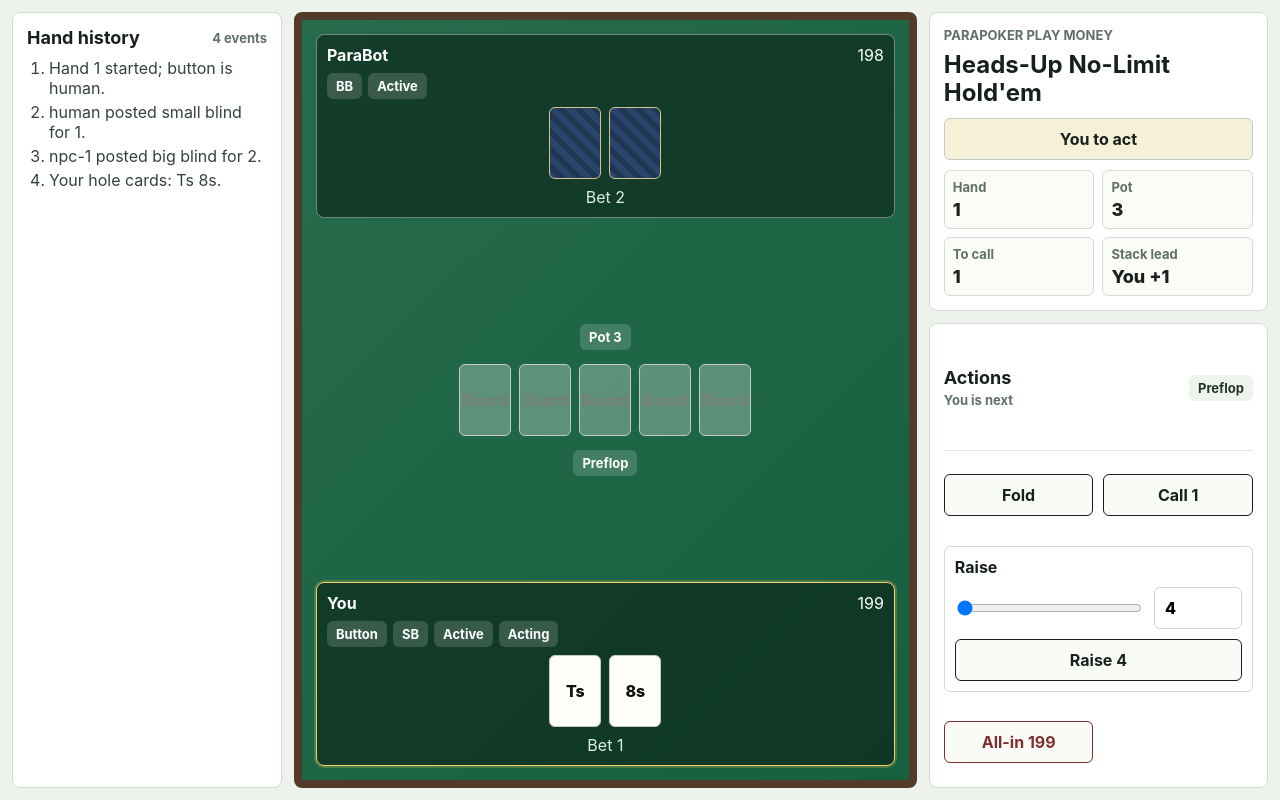
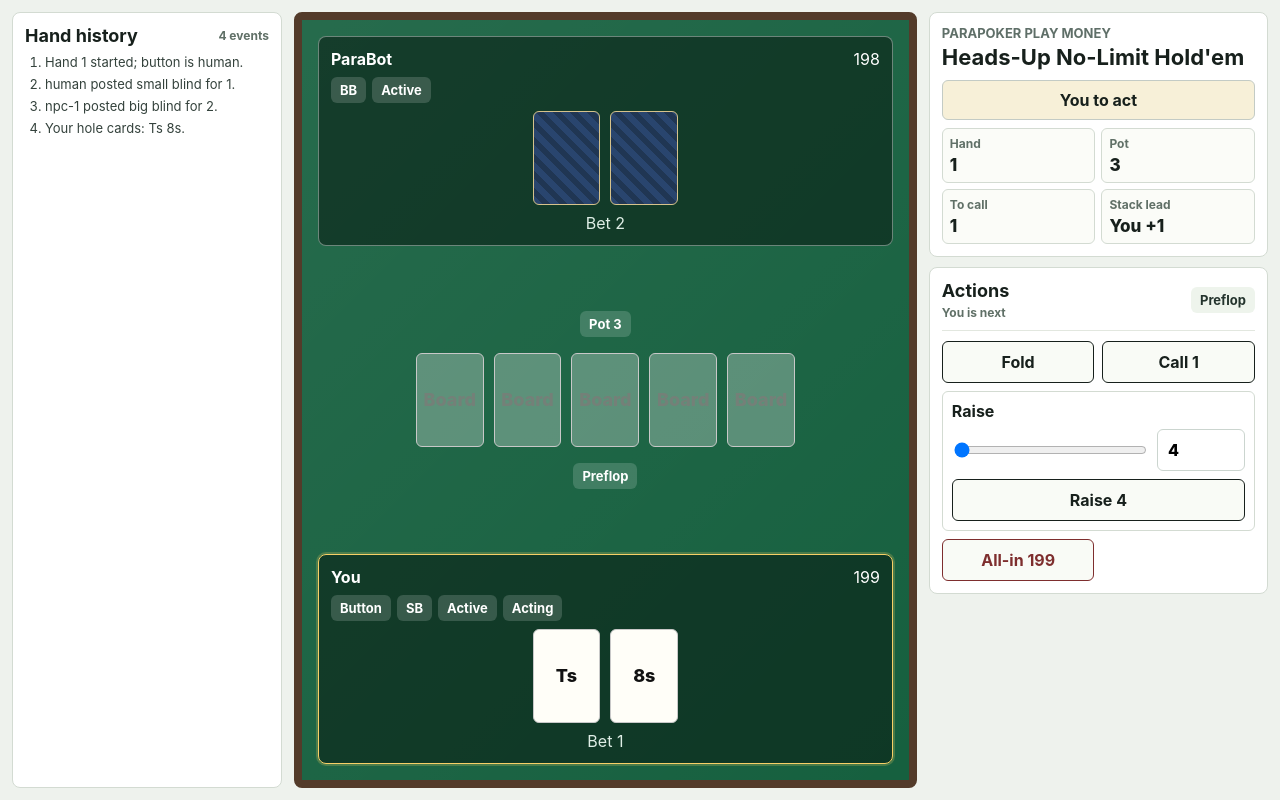
Before and after one commit to simply0307/parapoker-official-client, a React (Vite) app: page / in a window 1280 px wide. Built offline with nearby package versions, Linux system fonts and the light colour scheme.

Commit message:
Tighten sidebar spacing and enlarge cards

```diff
--- a/src/index.css
+++ b/src/index.css
@@ -72,8 +72,8 @@ button.danger {
 
 .scoreboard {
   display: grid;
-  gap: 12px;
-  padding: 14px;
+  gap: 10px;
+  padding: 12px;
 }
 
 .title-block {
@@ -83,7 +83,7 @@ button.danger {
 }
 
 .eyebrow {
-  margin: 0 0 4px;
+  margin: 0;
   color: #5f6f68;
   font-size: 13px;
   font-weight: 700;
@@ -97,7 +97,7 @@ p {
 }
 
 h1 {
-  font-size: 24px;
+  font-size: 22px;
   line-height: 1.15;
 }
 
@@ -108,7 +108,7 @@ h2 {
 .status-pill {
   border: 1px solid #c3cbc5;
   border-radius: 6px;
-  padding: 10px 14px;
+  padding: 9px 12px;
   background: #f7f0d8;
   text-align: center;
   font-weight: 700;
@@ -116,7 +116,7 @@ h2 {
 
 .match-summary {
   display: grid;
-  gap: 10px;
+  gap: 8px;
   align-items: stretch;
 }
 
@@ -124,14 +124,14 @@ h2 {
   margin: 0;
   display: grid;
   grid-template-columns: 1fr 1fr;
-  gap: 8px;
+  gap: 6px;
 }
 
 .metric-grid div {
-  min-height: 54px;
+  min-height: 50px;
   border: 1px solid #d3dbd2;
   border-radius: 6px;
-  padding: 8px;
+  padding: 7px;
   background: #fbfcf8;
   display: grid;
   align-content: center;
@@ -142,27 +142,27 @@ h2 {
 .section-heading span,
 .controls-header p {
   color: #607067;
-  font-size: 13px;
+  font-size: 12px;
   font-weight: 700;
 }
 
 .metric-grid dd {
   margin: 0;
-  font-size: 18px;
+  font-size: 17px;
   font-weight: 800;
 }
 
 .felt {
   min-height: 0;
   height: 100%;
-  padding: 14px;
+  padding: 16px;
   border: 8px solid #533b2a;
   border-radius: 8px;
   background:
     linear-gradient(135deg, rgba(255, 255, 255, 0.07), rgba(255, 255, 255, 0)),
     #16603f;
   display: grid;
-  grid-template-rows: minmax(124px, auto) 1fr minmax(140px, auto);
+  grid-template-rows: minmax(150px, auto) 1fr minmax(162px, auto);
   gap: 12px;
   overflow: hidden;
 }
@@ -175,7 +175,7 @@ h2 {
 
 .seat {
   min-height: 0;
-  padding: 10px;
+  padding: 12px;
   border: 1px solid rgba(255, 255, 255, 0.38);
   border-radius: 8px;
   background: rgba(9, 28, 20, 0.58);
@@ -217,11 +217,11 @@ h2 {
 .community {
   display: flex;
   justify-content: center;
-  gap: 8px;
+  gap: 10px;
 }
 
 .card {
-  width: clamp(38px, 4.2vw, 52px);
+  width: clamp(50px, 5.3vw, 72px);
   aspect-ratio: 0.72;
   border: 1px solid #c8c8c8;
   border-radius: 6px;
@@ -230,6 +230,7 @@ h2 {
   place-items: center;
   color: #111111;
   font-weight: 800;
+  font-size: 18px;
   line-height: 1;
 }
 
@@ -259,7 +260,7 @@ h2 {
   width: min(620px, 100%);
   display: grid;
   justify-items: center;
-  gap: 14px;
+  gap: 16px;
 }
 
 .pot {
@@ -272,18 +273,18 @@ h2 {
 }
 
 .controls {
-  padding: 14px;
+  padding: 12px;
   display: grid;
-  gap: 14px;
+  gap: 10px;
   min-height: 0;
-  overflow: auto;
 }
 
 .right-rail {
   min-height: 0;
   display: grid;
-  grid-template-rows: auto minmax(0, 1fr);
-  gap: 12px;
+  grid-template-rows: auto auto;
+  gap: 10px;
+  align-content: start;
   overflow: hidden;
 }
 
@@ -296,7 +297,7 @@ h2 {
 }
 
 .controls-header {
-  padding-bottom: 12px;
+  padding-bottom: 10px;
   border-bottom: 1px solid #e2e7df;
 }
 
@@ -313,7 +314,7 @@ h2 {
 .action-row {
   display: grid;
   grid-template-columns: 1fr 1fr;
-  gap: 10px;
+  gap: 8px;
   align-items: center;
 }
 
@@ -327,10 +328,10 @@ h2 {
   min-width: 0;
   border: 1px solid #d3dbd2;
   border-radius: 6px;
-  padding: 10px;
+  padding: 9px;
   display: grid;
   grid-template-columns: 1fr 88px;
-  gap: 10px;
+  gap: 8px;
   align-items: center;
 }
 
@@ -369,21 +370,27 @@ h2 {
 
 .history {
   min-height: 0;
-  padding: 14px;
+  padding: 12px;
   display: grid;
   grid-template-rows: auto minmax(0, 1fr);
   overflow: hidden;
 }
 
 .history ol {
-  margin: 10px 0 0;
-  padding-left: 22px;
+  margin: 8px 0 0;
+  padding-left: 20px;
   color: #34423c;
+  list-style: decimal;
   overflow: auto;
 }
 
+.history li {
+  font-size: 13px;
+  line-height: 1.3;
+}
+
 .history li + li {
-  margin-top: 4px;
+  margin-top: 5px;
 }
 
 @media (max-width: 760px) {
@@ -416,7 +423,7 @@ h2 {
   }
 
   .card {
-    width: 44px;
+    width: 54px;
   }
 
   .amount-control {
```
